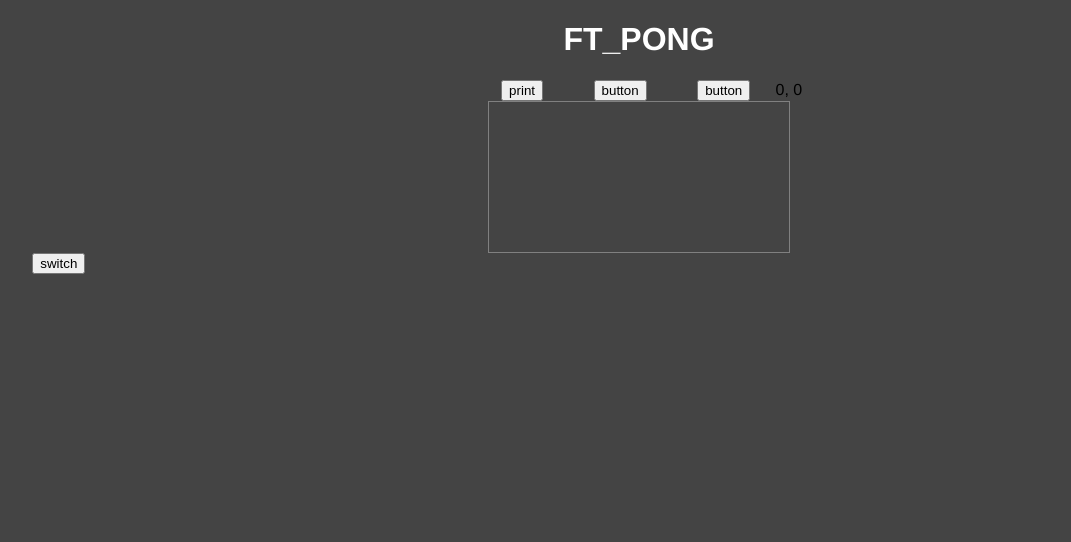
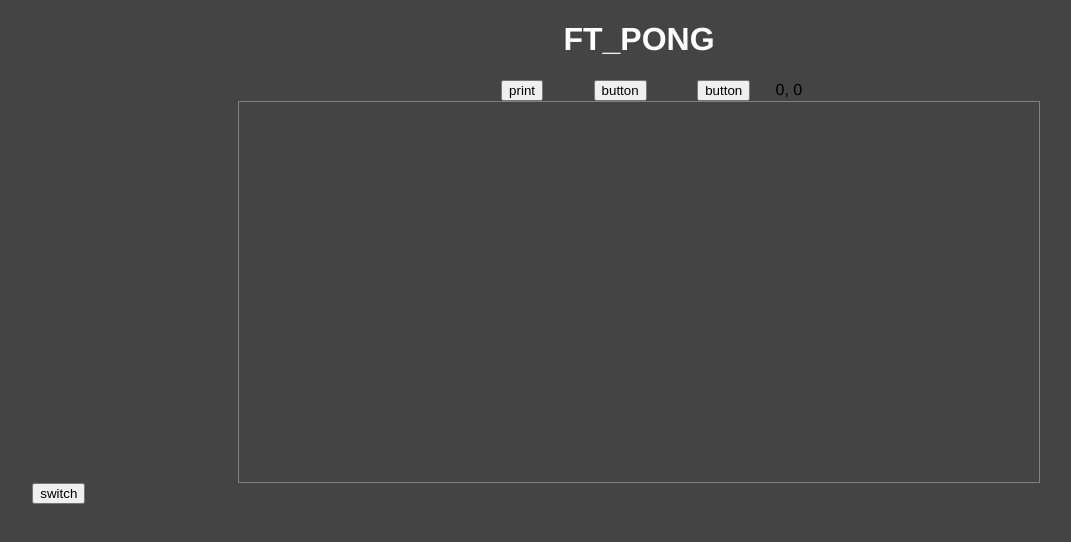
Before and after one commit to GauthierPoulain/ft_transcendence, a Vue app in the folder front/: page / in a window 1280 px wide. Shown: the top 542 px of the page, without its empty margins (1-1072 px from the left). Built offline with nearby package versions, Linux system fonts and the light colour scheme.

Commit message:
en mode prout

```diff
--- a/front/src/App.vue
+++ b/front/src/App.vue
@@ -1,10 +1,9 @@
 <script setup lang="ts">
+import Button from "./components/Button.vue";
+import Cbutton from "./components/Cbutton.vue";
+import Tcanvas from "./components/Tcanvas.vue";
 
-import Button from './components/Button.vue';
-import Cbutton from './components/Cbutton.vue';
-import Tcanvas from './components/Tcanvas.vue';
-
-import {ref} from 'vue';
+import { ref } from "vue";
 
 var isHidden = ref(false);
 
@@ -15,7 +14,6 @@ function swap() {
 function print() {
     console.log(isHidden.value);
 }
-
 </script>
 
 <template>
@@ -24,7 +22,7 @@ function print() {
         <Cbutton v-on:click="print()">print</Cbutton>
         <Cbutton>button</Cbutton>
         <Cbutton>button</Cbutton>
-        <Tcanvas width="800" height="380"></Tcanvas>
+        <Tcanvas v-bind:width="800" v-bind:height="380"></Tcanvas>
     </div>
     <div>
         <Cbutton class="switch" v-on:click="swap()">switch</Cbutton>
@@ -32,25 +30,20 @@ function print() {
 </template>
 
 <style>
-
 #app {
     font-family: Avenir, Helvetica, Arial, sans-serif;
 }
 
-h1
-{
+h1 {
     color: white;
     text-align: center;
 }
 
-.button
-{
+.button {
     text-align: center;
 }
 
-body
-{
+body {
     background: rgb(68, 68, 68);
 }
-
 </style>
--- a/front/src/components/Tcanvas.vue
+++ b/front/src/components/Tcanvas.vue
@@ -1,17 +1,29 @@
 <script setup lang="ts">
-import {ref} from 'vue';
+import { ref } from "vue";
+
+interface Props {
+    width: number;
+    height: number;
+}
+const props = defineProps<Props>();
+console.log(props);
 
 var x = ref(0);
 var y = ref(0);
-function showCoords(e) {
+function showCoords(e: any) {
     x.value = e.offsetX;
     y.value = e.offsetY;
 }
 </script>
 
 <template>
-    <span>{{x}}, {{y}}</span>
-    <canvas id="myCanvas" @mousemove="showCoords"/>
+    <span>{{ x }}, {{ y }}</span>
+    <canvas
+        id="myCanvas"
+        @mousemove="showCoords"
+        :width="props.width"
+        :height="props.height"
+    />
 </template>
 
 <style>
```
Lines whose indentation alone changed are shown as unchanged.
